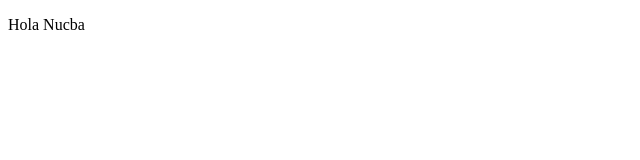
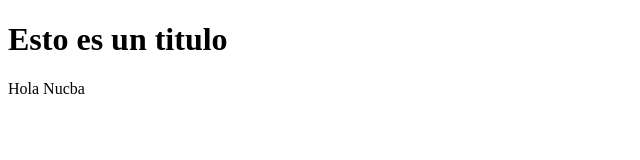
Before and after one commit to sebamiranda28/Primer-repositorio, a plain HTML site: page Index.html in a window 1280 px wide. Shown: the whole page, without its empty margins (0-640 px from the left). Drawn offline with Linux system fonts and the light colour scheme.

Commit message:
Change title

```diff
--- a/Index.html
+++ b/Index.html
@@ -6,6 +6,9 @@
     <title>Hola Mundo</title>
   </head>
   <body>
+    <header>
+      <h1>Esto es un titulo</h1>
+    </header>
     <p>Hola Nucba</p>
     <!-- Normal -->
     <!-- *Verde -->
```
